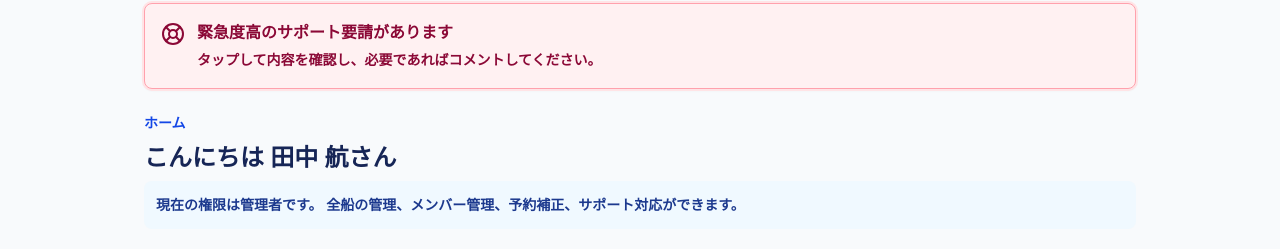
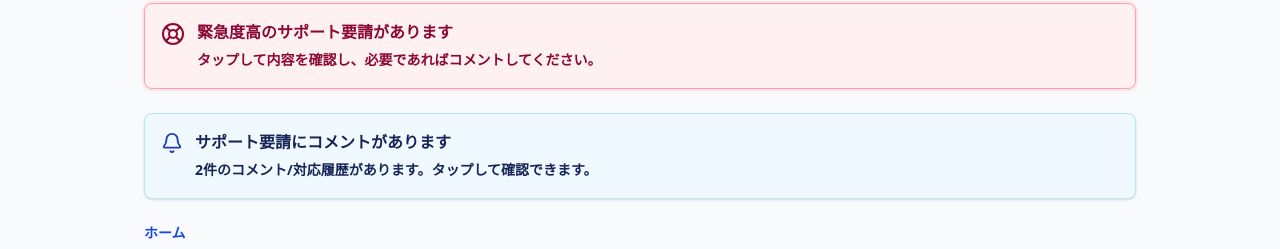
Before and after one commit to moritomizu/boatapp, a Next.js app: page /home in a window 1280 px wide. Shown: the part 84-333 px from the top of the page. Built offline with nearby package versions, Linux system fonts and the light colour scheme; no server answers.

Commit message:
Make support comment alerts visible on home

```diff
--- a/src/app/home/page.tsx
+++ b/src/app/home/page.tsx
@@ -137,14 +137,24 @@ export default function HomePage() {
       request.status !== "resolved" &&
       request.status !== "closed",
   );
-  const mySupportReplyAlerts = myOpenSupportRequests
+  const supportReplyAlerts = data.supportRequests
+    .filter(
+      (request) =>
+        request.status !== "resolved" && request.status !== "closed",
+    )
     .map((request) => ({
       request,
       replies: data.supportMessages.filter(
         (message) => message.supportRequestId === request.id,
       ),
+      isMine: currentUserIds.has(request.createdBy),
     }))
-    .filter((item) => item.replies.length > 0);
+    .filter((item) => item.replies.length > 0)
+    .sort(
+      (a, b) =>
+        new Date(b.request.updatedAt).getTime() -
+        new Date(a.request.updatedAt).getTime(),
+    );
   const joinRequestsForMe = data.joinRequests.filter((request) => {
     if (request.status !== "requested") return false;
     const reservation = data.reservations.find(
@@ -236,7 +246,7 @@ export default function HomePage() {
       <div className="space-y-6">
         {highUrgencySupportRequests.length > 0 ? (
           <Link
-            href={`/support?supportId=${highUrgencySupportRequests[0].id}`}
+            href={`/support?supportId=${highUrgencySupportRequests[0].id}#support-detail`}
             className="flex items-start gap-3 rounded-lg border border-rose-300 bg-rose-50 p-4 text-rose-900 shadow-sm ring-2 ring-rose-100"
           >
             <LifeBuoy className="mt-0.5 shrink-0" size={24} aria-hidden="true" />
@@ -251,18 +261,20 @@ export default function HomePage() {
           </Link>
         ) : null}
 
-        {mySupportReplyAlerts.length > 0 ? (
+        {supportReplyAlerts.length > 0 ? (
           <Link
-            href={`/support?supportId=${mySupportReplyAlerts[0].request.id}`}
+            href={`/support?supportId=${supportReplyAlerts[0].request.id}#support-detail`}
             className="flex items-start gap-3 rounded-lg border border-sky-200 bg-sky-50 p-4 text-blue-950 shadow-sm"
           >
             <Bell className="mt-0.5 shrink-0 text-blue-800" size={22} aria-hidden="true" />
             <span>
               <span className="block text-base font-black">
-                あなたのサポート要請にコメントがあります
+                {supportReplyAlerts[0].isMine
+                  ? "あなたのサポート要請にコメントがあります"
+                  : "サポート要請にコメントがあります"}
               </span>
               <span className="mt-1 block text-sm font-semibold leading-6">
-                {mySupportReplyAlerts.reduce(
+                {supportReplyAlerts.reduce(
                   (total, item) => total + item.replies.length,
                   0,
                 )}
```
